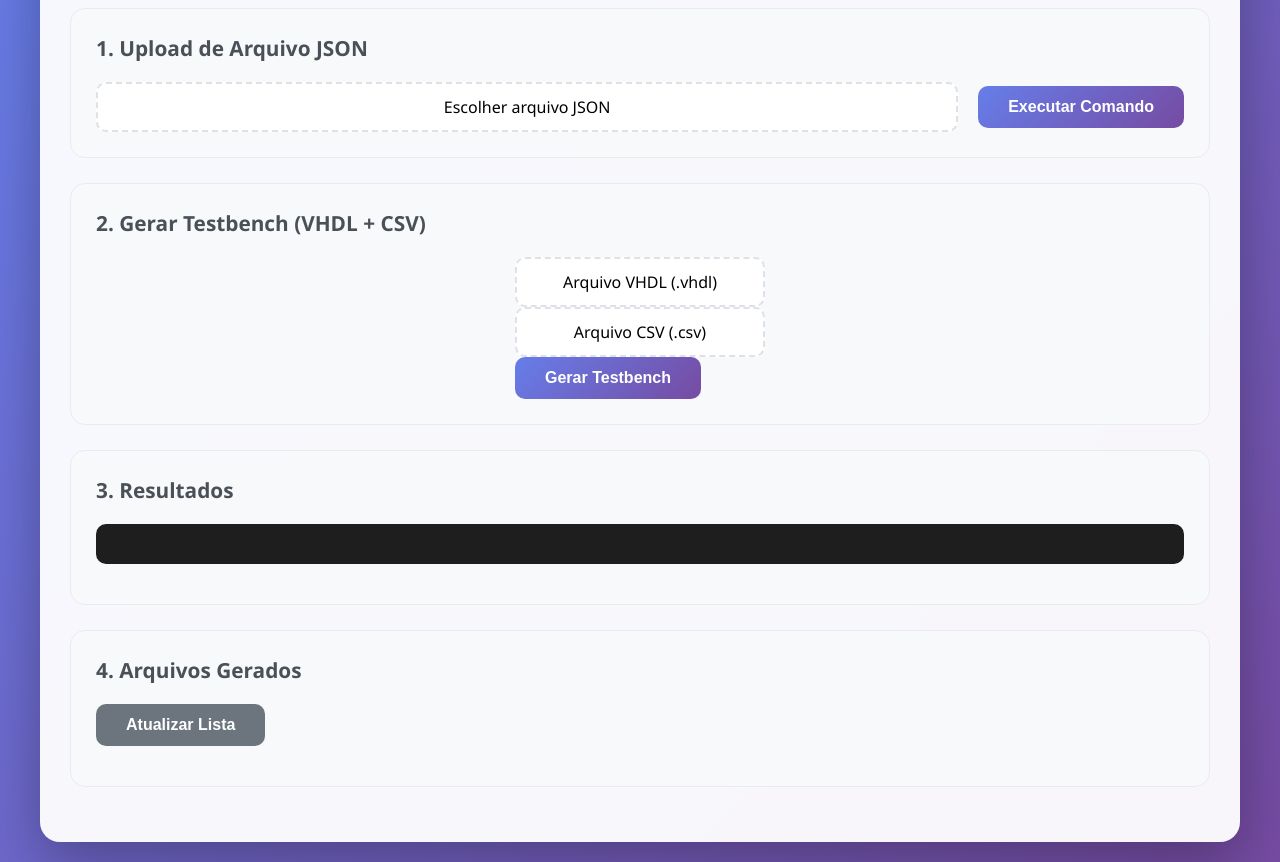
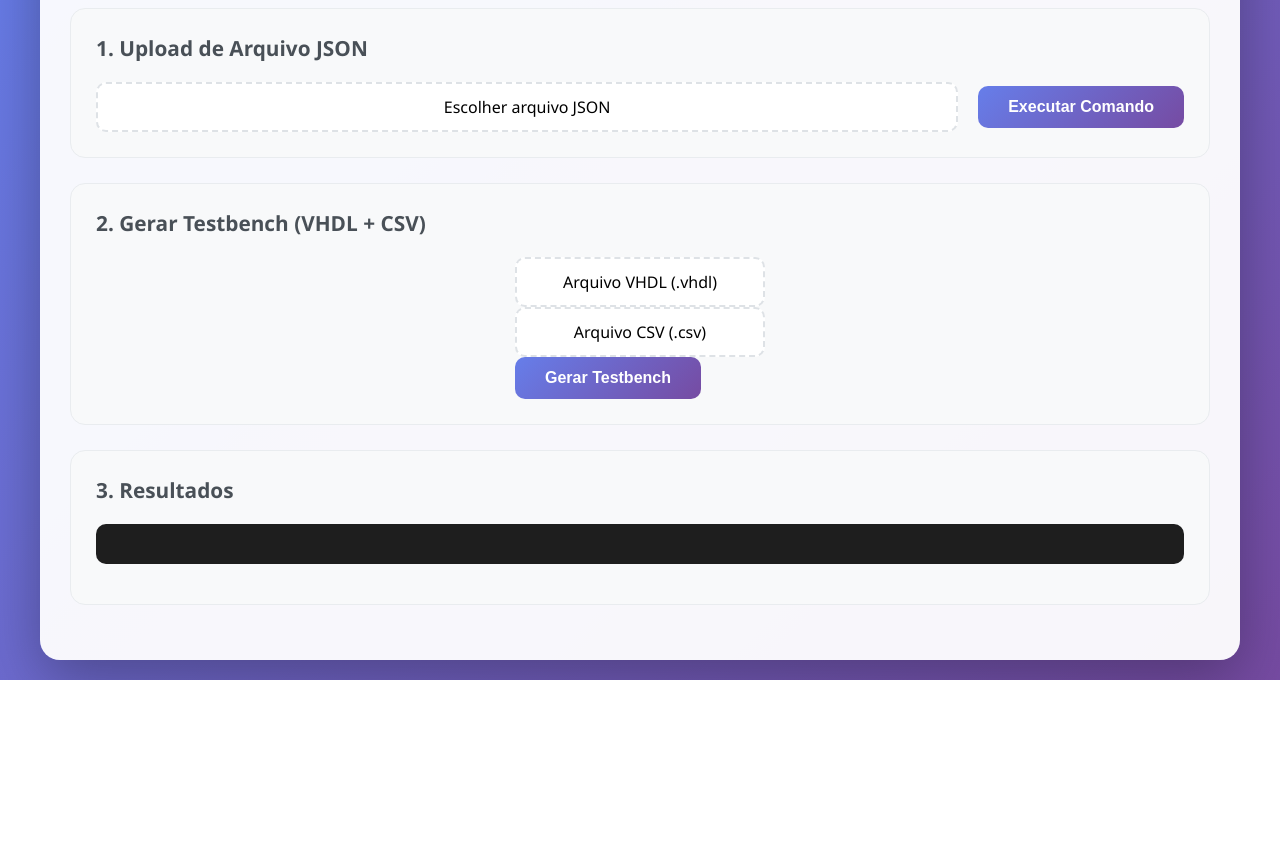
Before and after one commit to Andravi/connectlab_vhdl_converter, a website: page frontend/public/index.html in a window 1280 px wide. Shown: the part 127-989 px from the top of the page. After the commit the page ends 807 px from the top, so only its background shows below. Drawn offline with Linux system fonts and the light colour scheme; no server answers.

Commit message:
frontend updated

```diff
--- a/frontend/public/index.html
+++ b/frontend/public/index.html
@@ -61,15 +61,6 @@
                 <div id="resultActions" class="result-actions"></div>
             </div>
         </div>
-
-        <!-- Arquivos Gerados -->
-        <div class="section">
-            <h2>4. Arquivos Gerados</h2>
-            <div id="fileList" class="file-list">
-                <button onclick="refreshFiles()" class="btn btn-secondary">Atualizar Lista</button>
-                <div id="filesContainer"></div>
-            </div>
-        </div>
     </div>
 
     <script src="script.js"></script>
```
